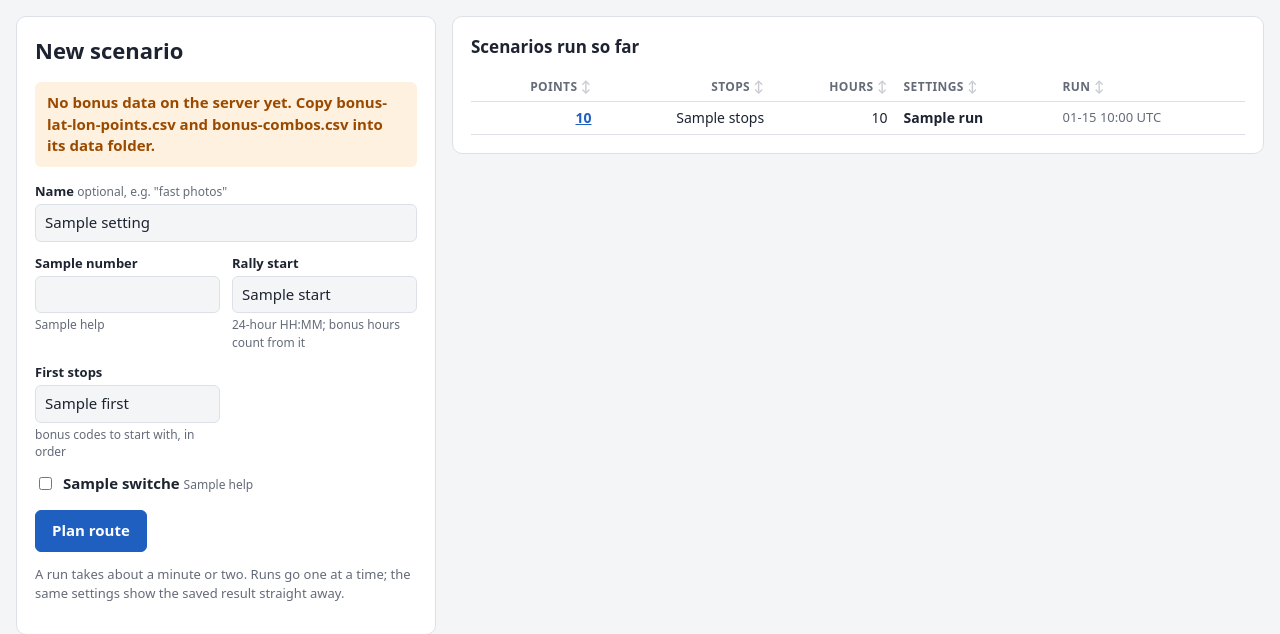
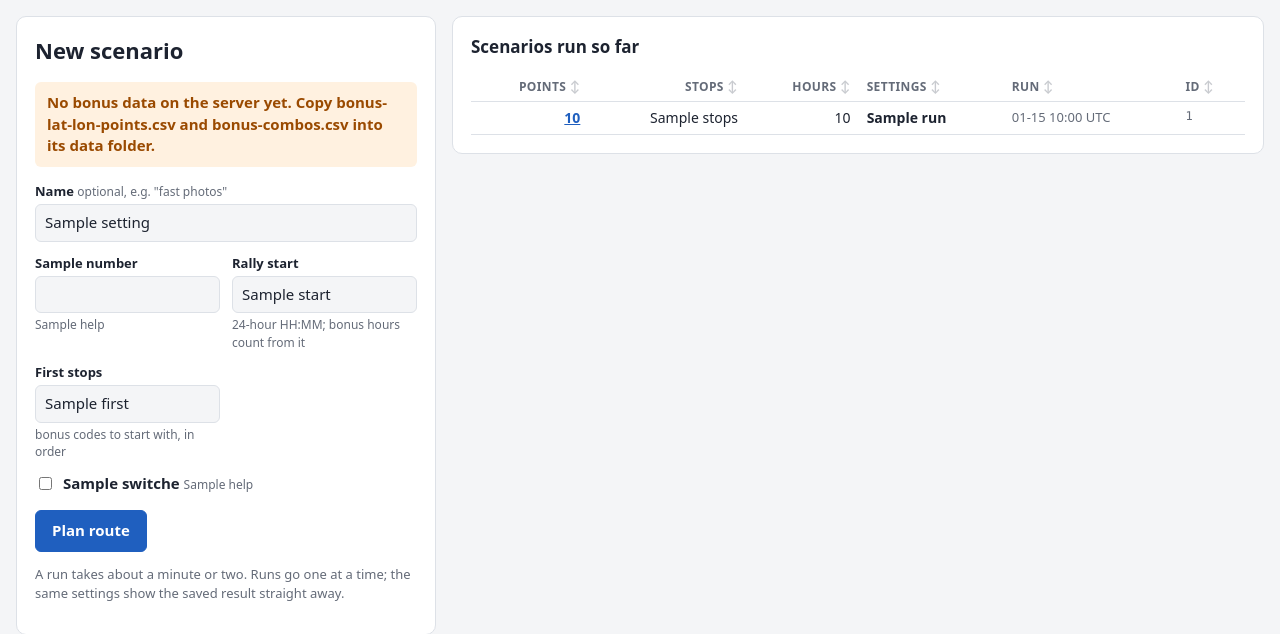
Before and after one commit to scrogatl/ralley-route-finder, a Python web app: template webapp/templates/index.html in a window 1280 px wide. Shown: the part 55-689 px from the top of the page. Run offline with Jinja, Linux system fonts and the light colour scheme; the template is opened without the code that fills it: most values are stand-ins (such as "Sample title", 1, 10 or a date in 2020).

Commit message:
Show each run's ID in the scenario list, to find its files for deleting
Co-Authored-By: Claude Opus 5.5 <noreply@anthropic.com>

```diff
--- a/webapp/static/style.css
+++ b/webapp/static/style.css
@@ -95,6 +95,7 @@ table.sortable th::after { content: " ↕"; opacity: .35; }
 table.sortable th[aria-sort=ascending]::after { content: " ▲"; opacity: 1; }
 table.sortable th[aria-sort=descending]::after { content: " ▼"; opacity: 1; }
 td.num, th.num { text-align: right; font-variant-numeric: tabular-nums; white-space: nowrap; }
+td.id { font-family: ui-monospace, SFMono-Regular, Menlo, monospace; font-size: 12px; white-space: nowrap; }
 table.route td:last-child { color: var(--muted); font-size: 13px; }
 .summary { margin-top: 12px; font-variant-numeric: tabular-nums; }
 .summary p { margin: 3px 0; }
--- a/webapp/templates/index.html
+++ b/webapp/templates/index.html
@@ -53,7 +53,7 @@
       <div class="table-wrap">
         <table class="runs sortable">
           <thead>
-            <tr><th class="num">Points</th><th class="num">Stops</th><th class="num">Hours</th><th>Settings</th><th>Run</th></tr>
+            <tr><th class="num">Points</th><th class="num">Stops</th><th class="num">Hours</th><th>Settings</th><th>Run</th><th>ID</th></tr>
           </thead>
           <tbody>
             {% for run in runs %}
@@ -67,6 +67,7 @@
                 <td class="num">{{ run.hours if run.status == 'done' else '' }}</td>
                 <td>{% if run.name %}<strong>{{ run.name }}</strong><br>{% endif %}{{ describe(run.settings) }}</td>
                 <td class="muted" data-sort="{{ run.created }}">{{ run.created[5:16].replace('T', ' ') }} UTC</td>
+                <td class="muted id">{{ run.id }}</td>
               </tr>
             {% endfor %}
           </tbody>
```
